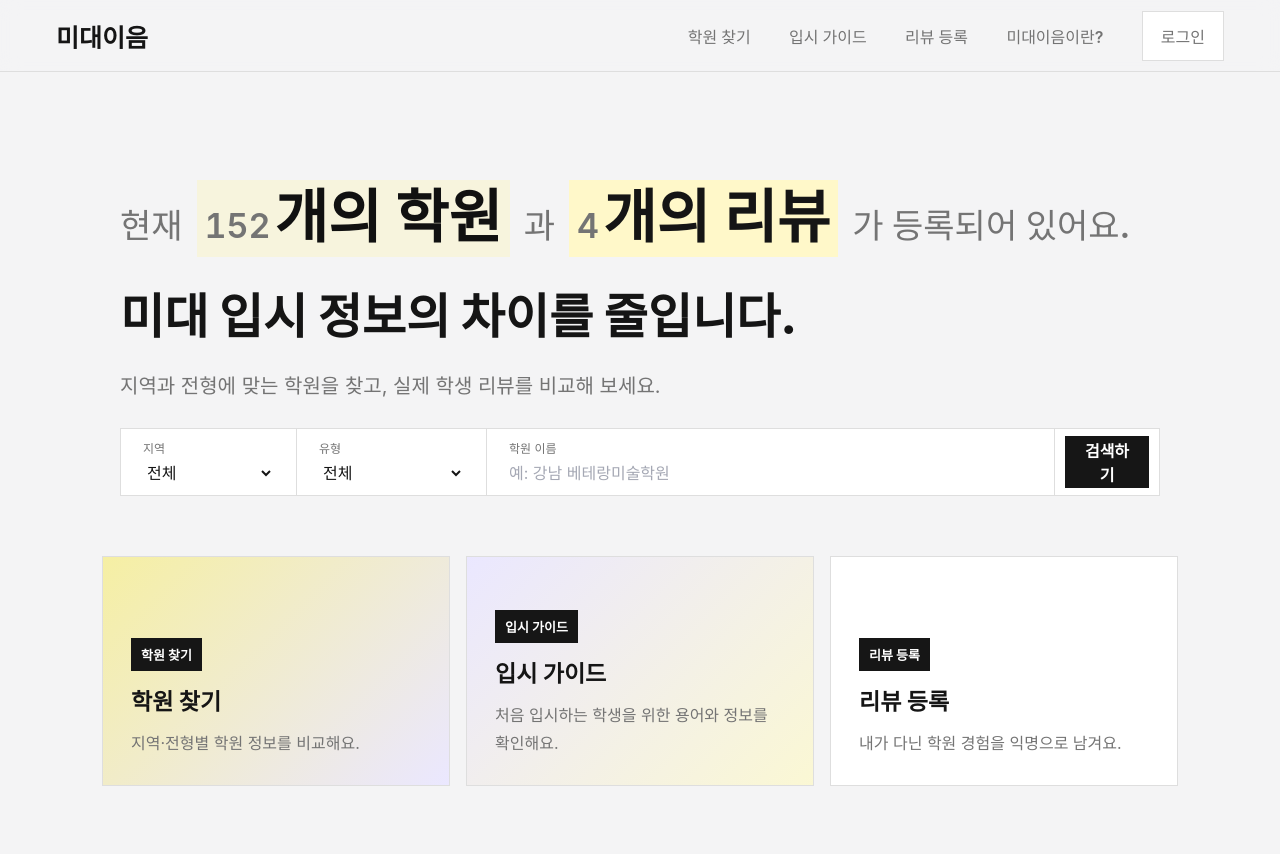
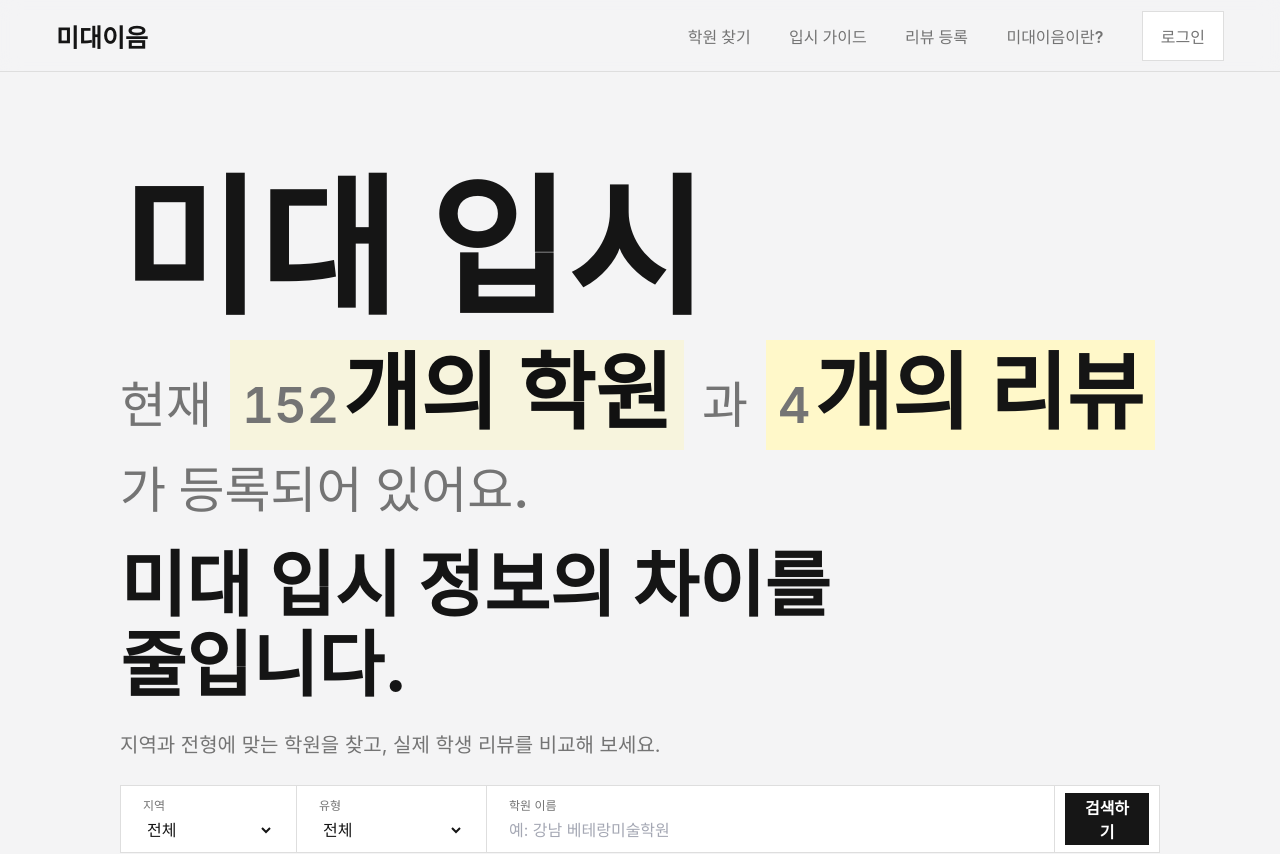
Before and after one commit to lovewithbona/midaeium, a React (Vite) app: page / in a window 1280 px wide. Shown: the top 854 px of the page. Built offline with nearby package versions, Linux system fonts and the light colour scheme; a web font is replaced by a local one.

Commit message:
Emphasize home registration count

```diff
--- a/src/pages/HomePage.tsx
+++ b/src/pages/HomePage.tsx
@@ -12,6 +12,7 @@ export default function HomePage() {
   return (
     <PageLayout>
       <section className="home-hero">
+        <h1 className="home-title">미대 입시</h1>
         <div className="home-count-banner">
           <span className="sr-only">현재 {academyCount}개의 학원과 {reviewCount}개의 리뷰가 등록되어 있어요.</span>
           <span aria-hidden="true">현재</span>
@@ -20,7 +21,7 @@ export default function HomePage() {
           <strong aria-hidden="true"><AnimatedNumber value={reviewCount} />개의 리뷰</strong>
           <span aria-hidden="true">가 등록되어 있어요.</span>
         </div>
-        <h1>미대 입시 정보의 차이를 줄입니다.</h1>
+        <h2>미대 입시 정보의 차이를 줄입니다.</h2>
         <p>지역과 전형에 맞는 학원을 찾고, 실제 학생 리뷰를 비교해 보세요.</p>
         <SearchBar buttonLabel="검색하기" />
       </section>
--- a/src/styles.css
+++ b/src/styles.css
@@ -252,27 +252,35 @@ p {
 
 .home-hero {
   display: grid;
-  gap: 24px;
+  gap: 22px;
   max-width: 1040px;
   margin: 0 auto;
   padding: clamp(28px, 5vw, 56px) 0 20px;
 }
 
+.home-title {
+  margin: 0;
+  color: var(--text);
+  font-size: clamp(64px, 12vw, 150px);
+  font-weight: 820;
+  line-height: 0.92;
+}
+
 .home-count-banner {
   display: flex;
   flex-wrap: wrap;
   align-items: baseline;
-  gap: 10px 14px;
-  margin-bottom: 8px;
-  color: var(--text);
-  font-size: clamp(24px, 4.8vw, 58px);
+  gap: 12px 18px;
+  margin: 0 0 4px;
+  color: var(--text);
+  font-size: clamp(34px, 6.6vw, 84px);
   font-weight: 760;
   line-height: 1.15;
 }
 
 .home-count-banner span {
   color: var(--muted);
-  font-size: clamp(18px, 2.8vw, 34px);
+  font-size: clamp(24px, 4vw, 50px);
   font-weight: 560;
 }
 
@@ -280,7 +288,7 @@ p {
   display: inline-flex;
   align-items: baseline;
   gap: 4px;
-  padding: 4px 8px 6px;
+  padding: 5px 12px 8px;
   background: var(--soft);
   color: var(--point-dark);
   overflow: hidden;
@@ -334,8 +342,14 @@ p {
   line-height: 1;
 }
 
+.home-hero h2 {
+  max-width: 760px;
+  margin: 0;
+  font-size: clamp(34px, 5.6vw, 72px);
+  line-height: 1.12;
+}
+
 .home-hero h1 {
-  max-width: 760px;
   margin-bottom: 0;
 }
 
```
